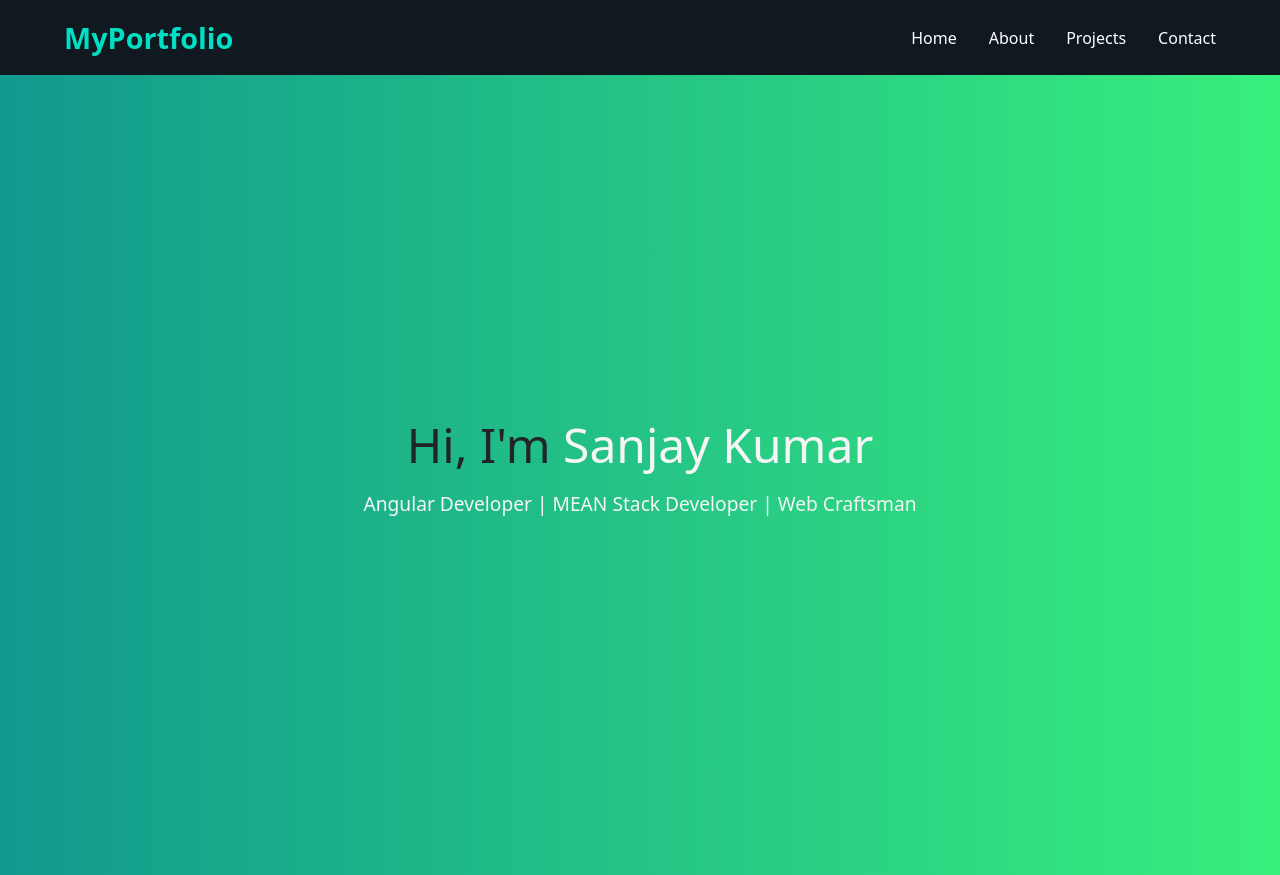
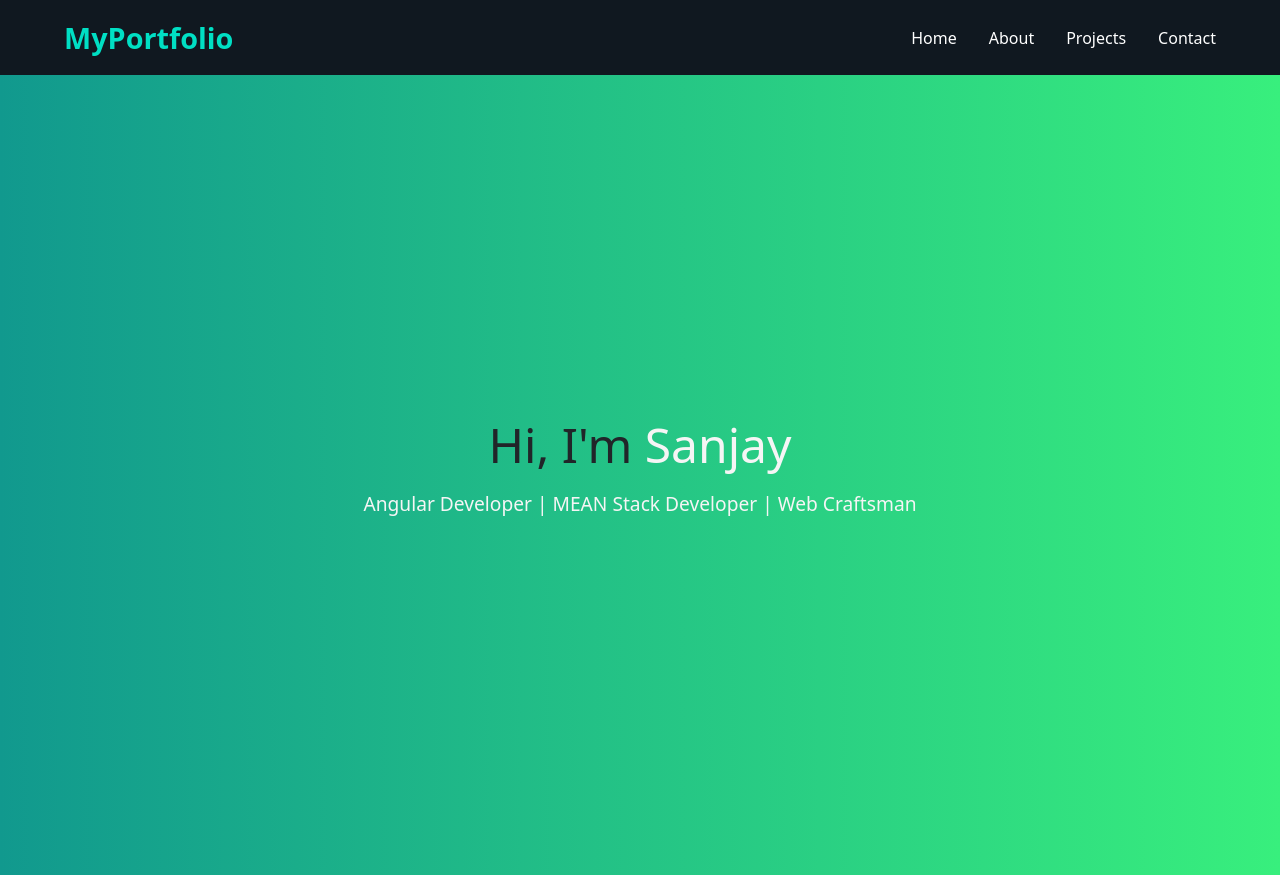
Before and after one commit to Sanjai212002/portfolio_app, an Angular app: page / in a window 1280 px wide. Built offline with nearby package versions, Linux system fonts and the light colour scheme.

Commit message:
last name removed

```diff
--- a/src/app/home/home.component.html
+++ b/src/app/home/home.component.html
@@ -1,6 +1,6 @@
 <section class="hero">
   <div class="container hero-content">
-    <h1>Hi, I'm <span class="highlight ">Sanjay Kumar</span></h1>
+    <h1>Hi, I'm <span class="highlight ">Sanjay </span></h1>
     <p>Angular Developer | MEAN Stack Developer | Web Craftsman</p>
   </div>
 </section>
```
